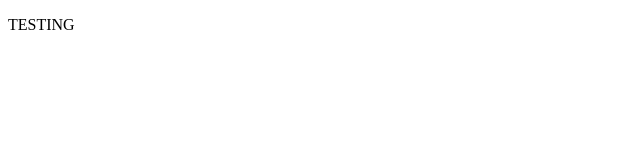
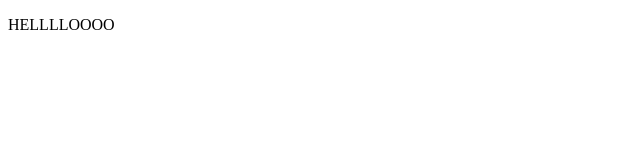
Before and after one commit to CodeReber/homework, a plain HTML site: page index.html in a window 1280 px wide. Shown: the full height of the page, 0-640 px from the left. Drawn offline with Linux system fonts and the light colour scheme.

Commit message:
new index

```diff
--- a/test.html
+++ b/index.html
@@ -7,6 +7,7 @@
     <title>Document</title>
 </head>
 <body>
-   <p>TESTING</p>
+    <p>HELLLLOOOO</p>
+
 </body>
 </html>
```
